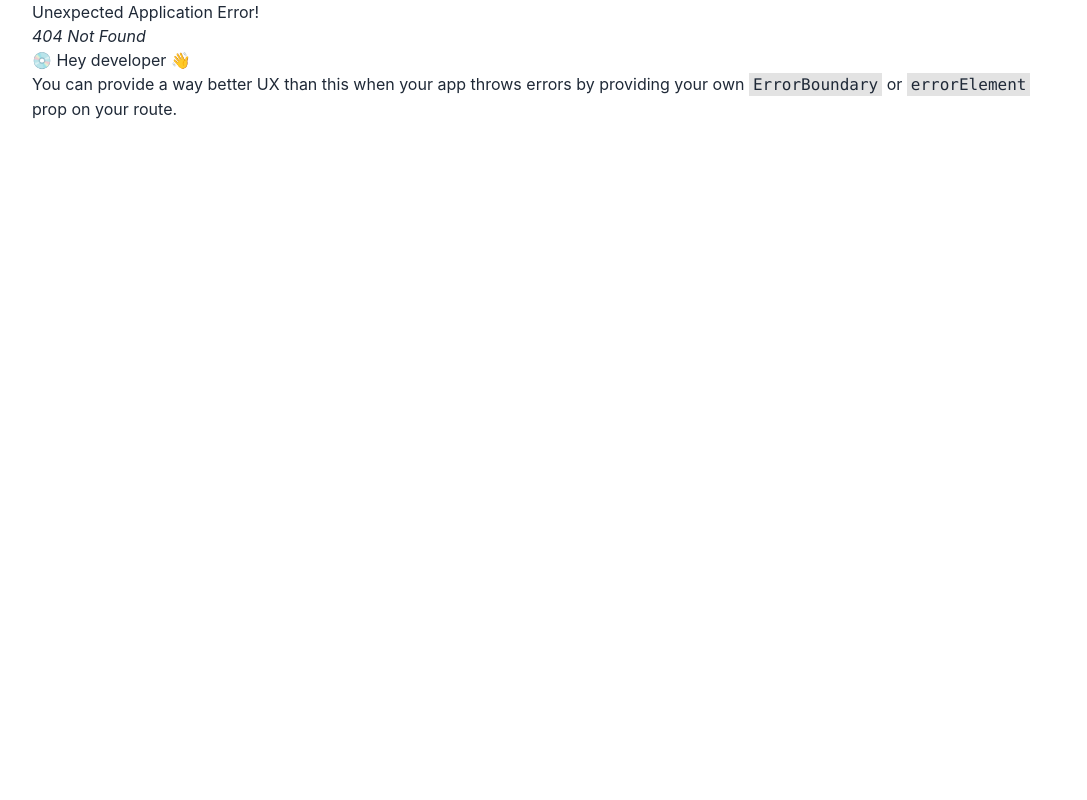
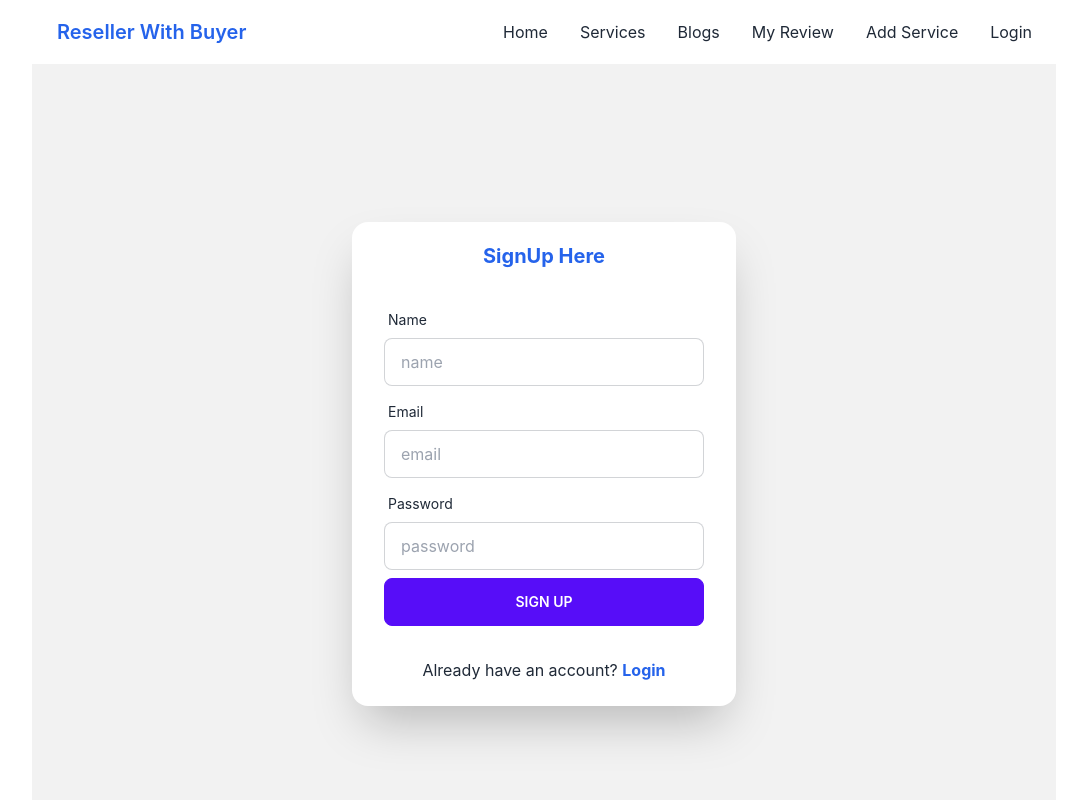
Before and after one commit to Shammi141/resell-products-client, a React (Create React App) app: page /signup in a window 1280 px wide. Before the commit this address had no page. Shown: the top 800 px of the page, without its empty margins (96-1183 px from the left). Built offline with nearby package versions, Linux system fonts and the light colour scheme; no server answers.

Commit message:
login signup implemented

```diff
--- a/package.json
+++ b/package.json
@@ -7,6 +7,7 @@
     "@testing-library/react": "^13.4.0",
     "@testing-library/user-event": "^13.5.0",
     "daisyui": "^2.42.1",
+    "firebase": "^9.14.0",
     "react": "^18.2.0",
     "react-dom": "^18.2.0",
     "react-router-dom": "^6.4.3",
--- a/src/Pages/Login/Login.js
+++ b/src/Pages/Login/Login.js
@@ -1,9 +1,71 @@
 import React from 'react';
+import { Link } from 'react-router-dom';
 
 const Login = () => {
+
+    // const { login, providerLogin } = useContext(AuthContext);
+    // const navigate = useNavigate();
+    // useTitle('Login');
+    // const googleProvider = new GoogleAuthProvider();
+
+    //for google login
+    // const handelGoogleSignIn = () => {
+    //     providerLogin(googleProvider)
+    //         .then(result => {
+    //             const user = result.user;
+    //             console.log(user);
+    //             navigate('/');
+    //         })
+    //         .catch(err => console.error(err));
+    // }
+
+    //getting users info
+    const handelLogin = event => {
+        event.preventDefault();
+        const form = event.target;
+        const email = form.email.value;
+        const password = form.password.value;
+        // login(email, password)
+        //     .then(result => {
+        //         const user = result.user;
+        //         console.log(user);
+        //         form.reset();
+        //         // navigate('/');
+        //     })
+        //     .catch(err => console.error(err));
+    }
+
     return (
-        <div>
-            login
+        <div className="hero min-h-screen bg-base-200">
+            <div className="hero-content w-1/2">
+                <div className="card w-full max-w-sm shadow-2xl bg-base-100">
+                    <h2 className='text-xl text-center mt-5 font-bold text-blue-600'>Login Here</h2>
+
+                    <form onSubmit={handelLogin} className="card-body">
+                        <div className="form-control">
+                            <label className="label">
+                                <span className="label-text">Email</span>
+                            </label>
+                            <input type="email" name='email' placeholder="email" className="input input-bordered" required />
+                        </div>
+                        <div className="form-control">
+                            <label className="label">
+                                <span className="label-text">Password</span>
+                            </label>
+                            <input type="password" name='password' placeholder="password" className="input input-bordered" required/>
+                            <label className="label">
+                                <Link href="#" className="label-text-alt link link-hover">Forgot password?</Link>
+                            </label>
+                        </div>
+                        <div className="form-control ">
+                            <input className="btn btn-primary" type="submit" value="Login" />
+                        </div>
+                    </form>
+                    <p className='text-center mb-6'>New to this site? <Link className='text-blue-600 font-bold' to='/signup'>Sign Up</Link></p>
+
+                    {/* <button onClick={handelGoogleSignIn} class="btn btn-outline btn-primary mx-8 mb-4">Login With Google</button> */}
+                </div>
+            </div>
         </div>
     );
 };
--- /dev/null
+++ b/src/Pages/SignUp/SignUp.js
@@ -0,0 +1,64 @@
+import React, { useContext } from 'react';
+import { Link } from 'react-router-dom';
+import { AuthContext } from '../../context/AuthProvider/AuthProvider';
+
+
+const SignUp = () => {
+    // useTitle('SignUp');
+    const { createUser } = useContext(AuthContext);
+    // const navigate = useNavigate();
+
+    //getting users info
+    const handelSignUp = event => {
+        event.preventDefault();
+        const form = event.target;
+        const name = form.name.value;
+        const email = form.email.value;
+        const password = form.password.value;
+        createUser(email, password)
+            .then(result => {
+                const user = result.user;
+                console.log(user);
+                form.reset();
+                // navigate('/login');
+            })
+            .catch(err => console.error(err));
+
+    }
+    return (
+        <div className="hero min-h-screen bg-base-200">
+            <div className="hero-content w-1/2">
+                <div className="card w-full max-w-sm shadow-2xl bg-base-100">
+                    <h2 className='text-xl text-center mt-5 font-bold text-blue-600'>SignUp Here</h2>
+
+                    <form onSubmit={handelSignUp} className="card-body">
+                        <div className="form-control">
+                            <label className="label">
+                                <span className="label-text">Name</span>
+                            </label>
+                            <input type="text" placeholder="name" name='name' className="input input-bordered" required />
+                        </div>
+                        <div className="form-control">
+                            <label className="label">
+                                <span className="label-text">Email</span>
+                            </label>
+                            <input type="email" name='email' placeholder="email" className="input input-bordered" required />
+                        </div>
+                        <div className="form-control">
+                            <label className="label">
+                                <span className="label-text">Password</span>
+                            </label>
+                            <input type="password" name='password' placeholder="password" className="input input-bordered" required />
+                        </div>
+                        <div className="form-control ">
+                            <input className="btn btn-primary" type="submit" value="Sign Up" />
+                        </div>
+                    </form>
+                    <p className='text-center mb-6'>Already have an account? <Link className='text-blue-600 font-bold' to='/login'>Login</Link></p>
+                </div>
+            </div>
+        </div>
+    );
+};
+
+export default SignUp;
--- a/src/Routes/Routes/Routes.js
+++ b/src/Routes/Routes/Routes.js
@@ -3,6 +3,7 @@
 import Blogs from "../../Pages/Blogs/Blogs";
 import Home from "../../Pages/Home/Home/Home";
 import Login from "../../Pages/Login/Login";
+import SignUp from "../../Pages/SignUp/SignUp";
 
 export const router = createBrowserRouter([
     {
@@ -18,6 +19,10 @@
                 element: <Login></Login>
             },
             {
+                path: '/signup',
+                element: <SignUp></SignUp>
+            },
+            {
                 path: '/blogs',
                 element: <Blogs></Blogs>
             },
--- /dev/null
+++ b/src/context/AuthProvider/AuthProvider.js
@@ -0,0 +1,47 @@
+import React, { createContext, useEffect, useState } from 'react';
+import app from '../../firebase/firebase.config';
+import { createUserWithEmailAndPassword, getAuth, onAuthStateChanged, signInWithEmailAndPassword, signInWithPopup, signOut } from 'firebase/auth';
+
+//creating context for user
+export const AuthContext = createContext();
+const auth = getAuth(app);
+
+const AuthProvider = ({children}) => {
+
+    const [user, setUser] = useState(null);
+    const [loading, setLoading] = useState(true);
+
+    //creating new user
+    const createUser = (email, password) => {
+        setLoading(true);
+        return createUserWithEmailAndPassword(auth, email, password);
+    }
+
+    useEffect(() => {
+        const unsubscribe = onAuthStateChanged(auth, currentUser => {
+            console.log(currentUser);
+            setUser(currentUser);
+            // setLoading(false);
+        });
+        return () => {
+            unsubscribe();
+        }
+    }, []);
+
+    const authInfo = {
+        user,
+        loading,
+        createUser,
+        // login,
+        // providerLogin,
+        // logOut,
+
+    }
+    return (
+        <AuthContext.Provider value={authInfo}>
+            {children}
+        </AuthContext.Provider>
+    );
+};
+
+export default AuthProvider;
--- /dev/null
+++ b/src/firebase/firebase.config.js
@@ -0,0 +1,19 @@
+// Import the functions you need from the SDKs you need
+import { initializeApp } from "firebase/app";
+// TODO: Add SDKs for Firebase products that you want to use
+// https://firebase.google.com/docs/web/setup#available-libraries
+
+// Your web app's Firebase configuration
+const firebaseConfig = {
+    apiKey: process.env.REACT_APP_apiKey,
+    authDomain: process.env.REACT_APP_authDomain,
+    projectId: process.env.REACT_APP_projectId,
+    storageBucket: process.env.REACT_APP_storageBucket,
+    messagingSenderId: process.env.REACT_APP_messagingSenderId,
+    appId: process.env.REACT_APP_appId,
+};
+
+// Initialize Firebase
+const app = initializeApp(firebaseConfig);
+
+export default app;
--- a/src/index.js
+++ b/src/index.js
@@ -3,11 +3,14 @@
 import './index.css';
 import App from './App';
 import reportWebVitals from './reportWebVitals';
+import AuthProvider from './context/AuthProvider/AuthProvider';
 
 const root = ReactDOM.createRoot(document.getElementById('root'));
 root.render(
   <React.StrictMode>
-    <App />
+    <AuthProvider>
+      <App />
+    </AuthProvider>
   </React.StrictMode>
 );
 
```
Also changed, not shown: 1 other file (tests, documents, lock files or other folders).
